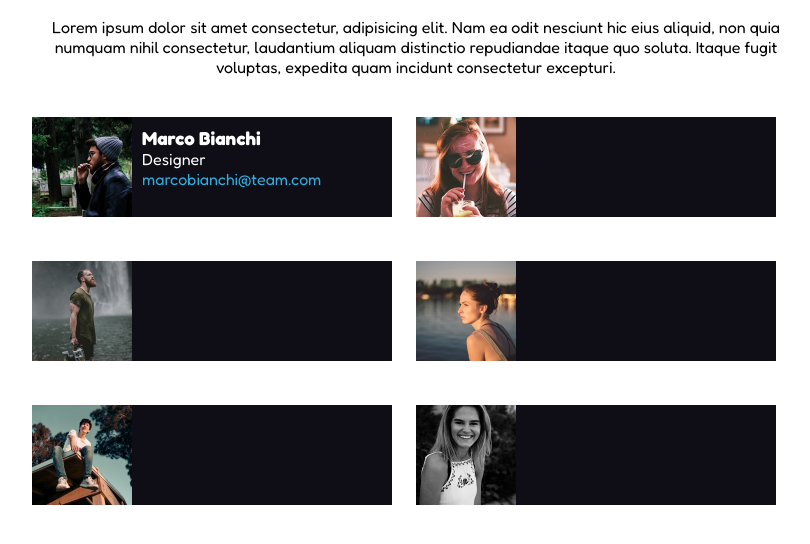
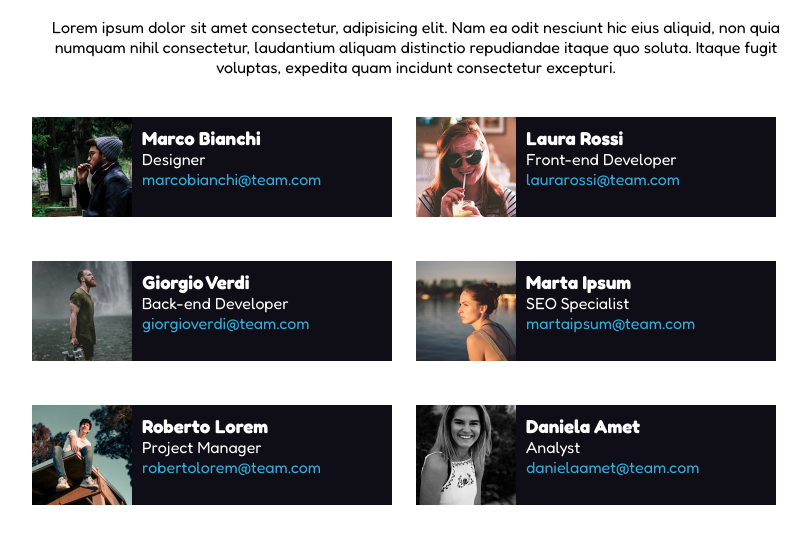
Before and after one commit to davidecaputo/html-css-float-cards, a plain HTML site: page index.html in a window 1280 px wide. Shown: the part 62-606 px from the top of the page, without its empty margins (224-1034 px from the left). Drawn offline with Linux system fonts and the light colour scheme.

Commit message:
Add elements in the cards

```diff
--- a/index.html
+++ b/index.html
@@ -31,18 +31,43 @@
         </div>
         <div class="card">
             <img src="./img/assets/img/female1.png" alt="" class="foto left">
+            <div class="text-content">
+                <h3>Laura Rossi</h3>
+                <p>Front-end Developer</p>
+                <p class="email">laurarossi@team.com</p>
+            </div>
         </div>
         <div class="card">
             <img src="./img/assets/img/male2.png" alt="" class="foto left">
+            <div class="text-content">
+                <h3>Giorgio Verdi</h3>
+                <p>Back-end Developer</p>
+                <p class="email">giorgioverdi@team.com</p>
+            </div>
         </div>
         <div class="card">
             <img src="./img/assets/img/female2.png" alt="" class="foto left">
+            <div class="text-content">
+                <h3>Marta Ipsum</h3>
+                <p>SEO Specialist</p>
+                <p class="email">martaipsum@team.com</p>
+            </div>
         </div>
         <div class="card">
             <img src="./img/assets/img/male3.png" alt="" class="foto left">
+            <div class="text-content">
+                <h3>Roberto Lorem</h3>
+                <p>Project Manager</p>
+                <p class="email">robertolorem@team.com</p>
+            </div>
         </div>
         <div class="card">
             <img src="./img/assets/img/female3.png" alt="" class="foto left">
+            <div class="text-content">
+                <h3>Daniela Amet</h3>
+                <p>Analyst</p>
+                <p class="email">danielaamet@team.com</p>
+            </div>
         </div>
     </main>
     <!-- fine main -->
```
